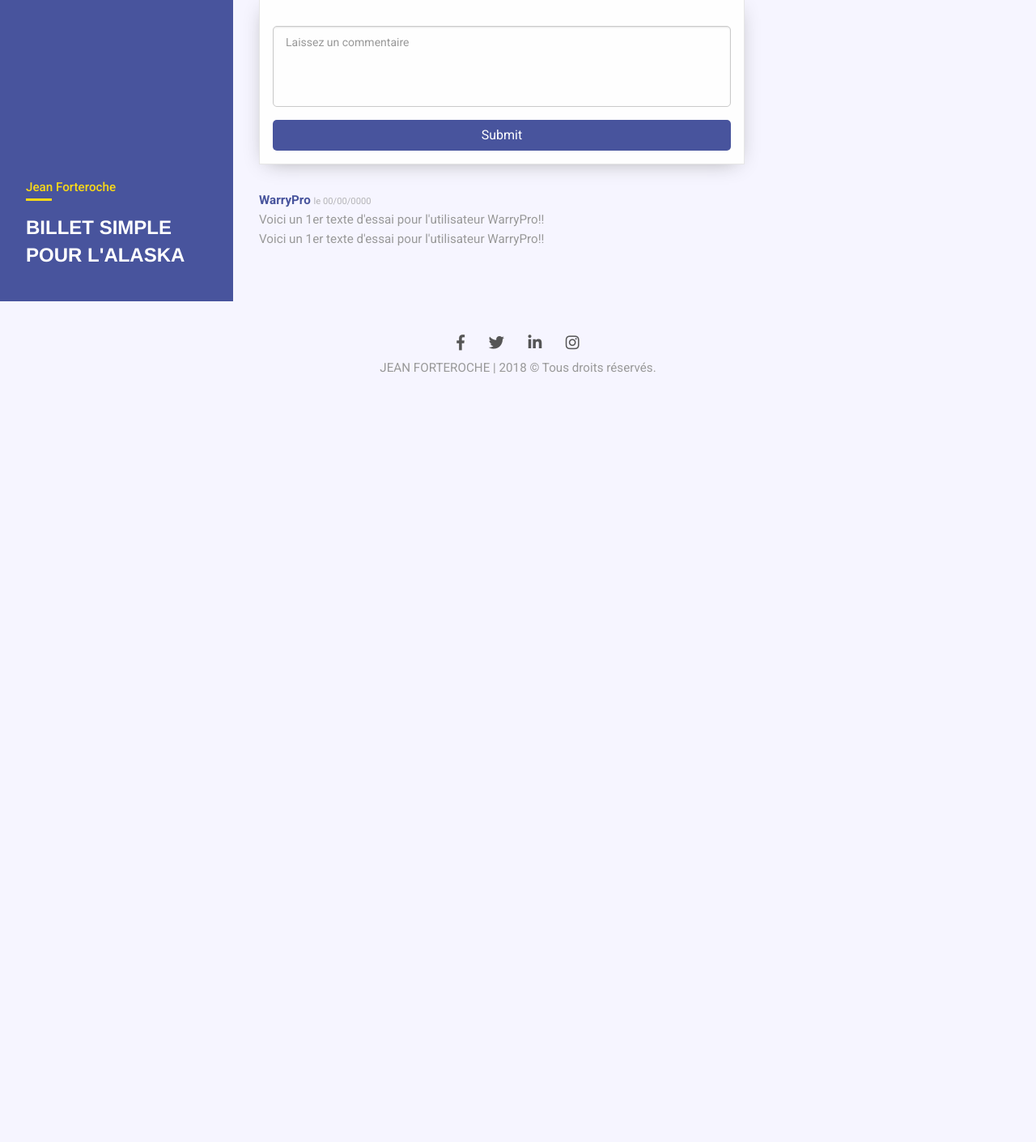
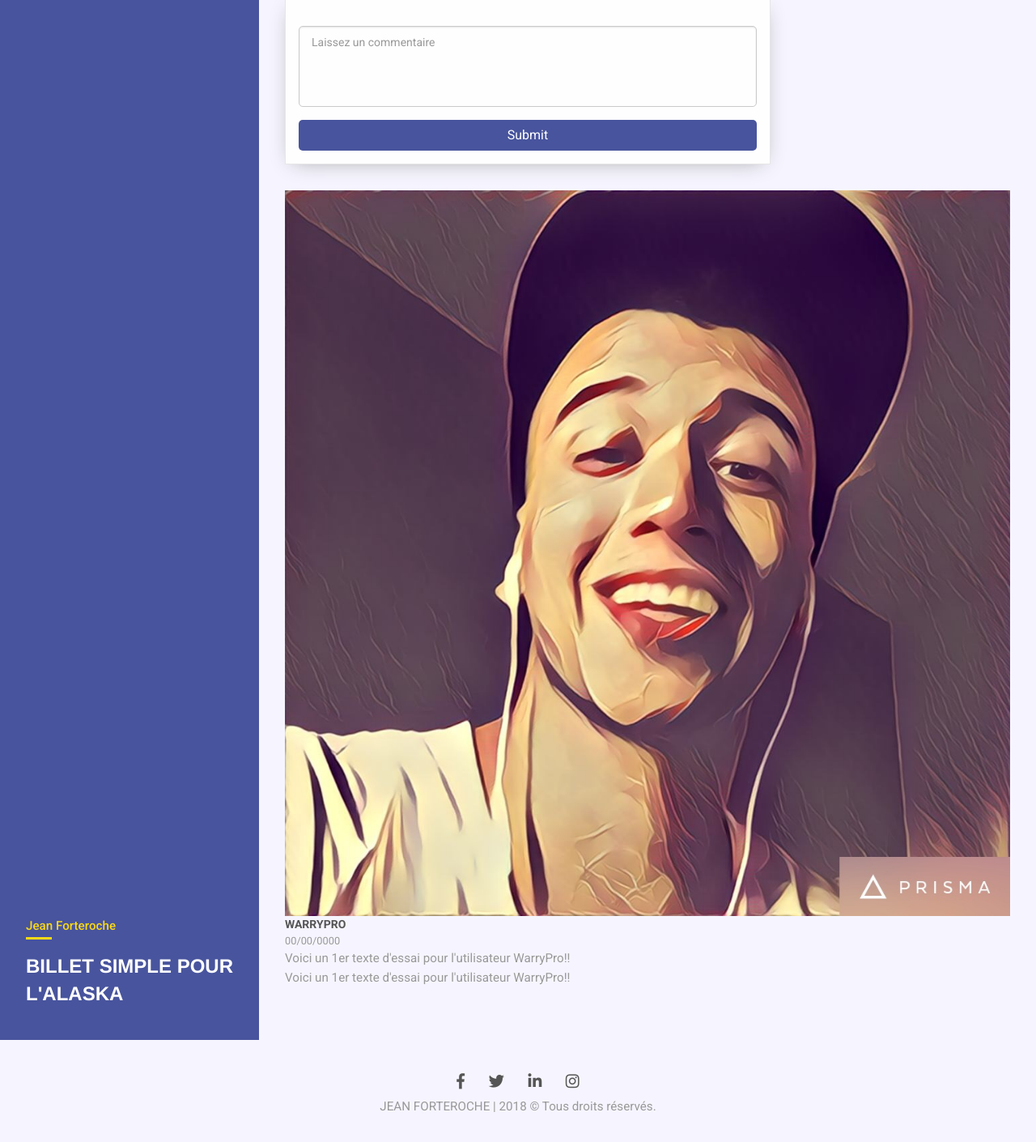
Before and after one commit to WarryPro/Projet3, a PHP site: page /index.php?action=post&id=2 in a window 1280 px wide. Shown: the part 628-2038 px from the top of the page at 81% size. Before the commit the page ends 1089 px from the top, so only its background shows below. Run offline with PHP 8.4, Linux system fonts and the light colour scheme; data comes from the database, SQL or seed files in the repository; some libraries are stand-ins or nearby versions.

Commit message:
changée la structure des commentaire du post (ajouté sctruct pour la photo utilisateur)

```diff
--- a/Views/frontend/postView.php
+++ b/Views/frontend/postView.php
@@ -47,12 +47,22 @@
                 <?php
                 while ($comment = $comments->fetch()) {
                 ?>
+                    <div class="comment">
 
-                    <p><strong><?= htmlspecialchars($comment['user']) ?></strong>
+                        <div class="user">
 
-                    <span class="comment-date">le <?= $comment['comment_date_fr'] ?></span> </p>
+                            <a href="#" class="user__photo">
+                                <img src="public/images/dany.JPG" alt="user-photo" class="user__img">
+                            </a>
 
-                    <p><?= nl2br(htmlspecialchars($comment['comment'])) ?></p>
+                            <div class="grid-y">
+                                <a href="#" class="user__nom"><strong><?= htmlspecialchars($comment['user']) ?></strong></a>
+                                <span class="user__date"><?= $comment['comment_date_fr'] ?></span>
+                            </div>
+                        </div>
+
+                        <p class="comment__user-comment"><?= nl2br(htmlspecialchars($comment['comment'])) ?></p>
+                    </div>
                 <?php
                 }
                 ?>
```
